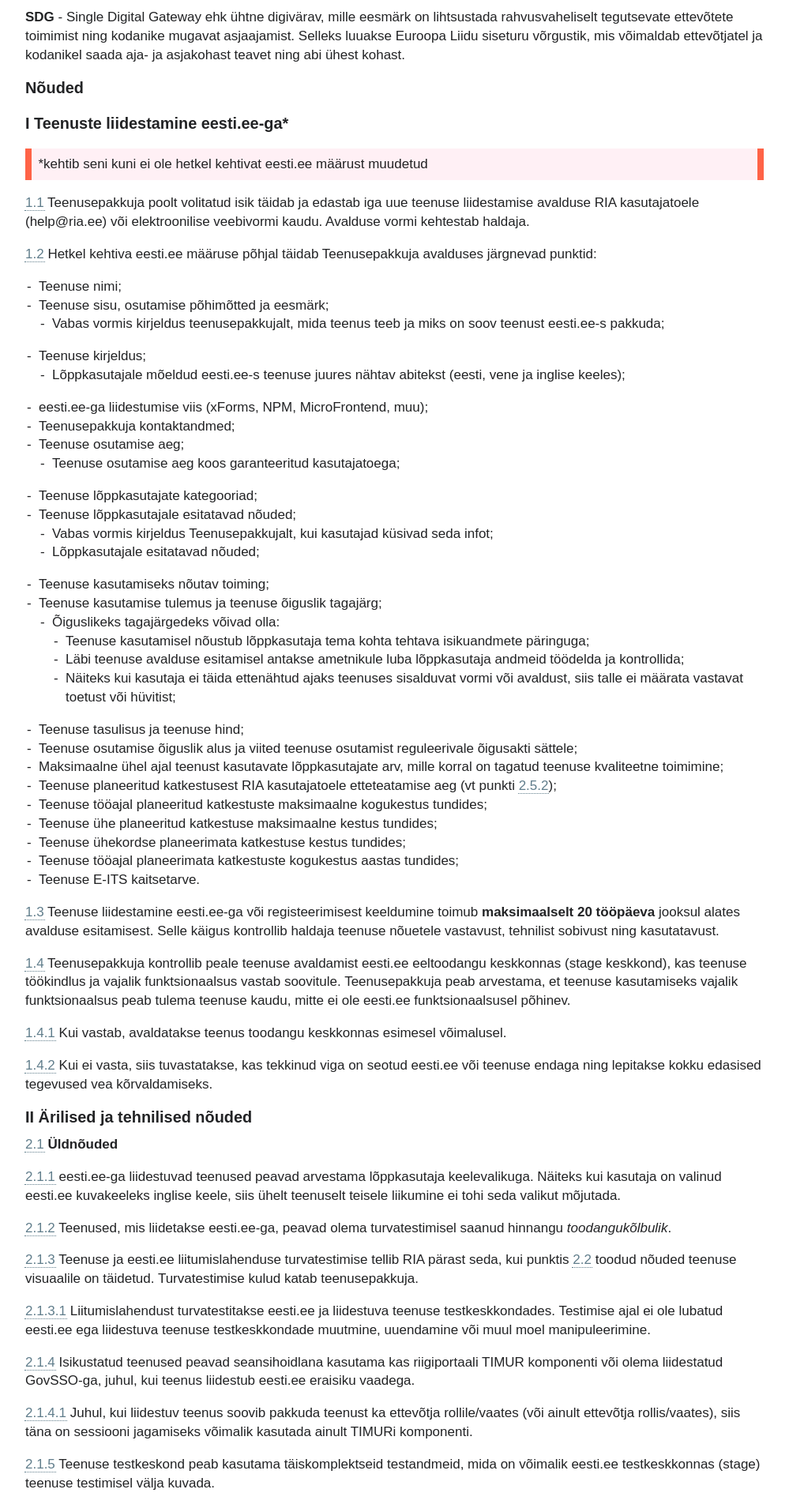
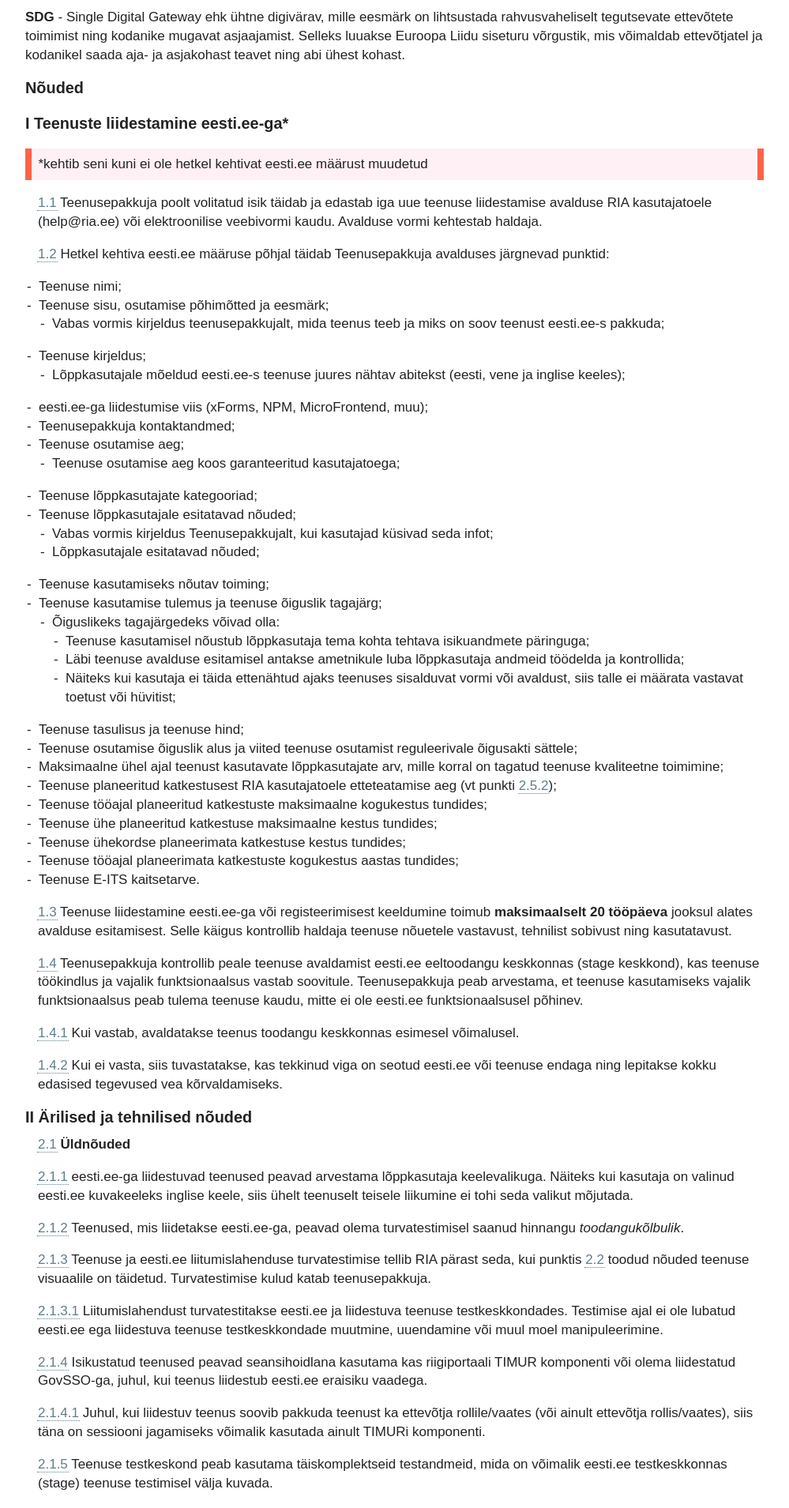
Before and after one commit to e-gov/eesti-ee-mfn, a Jekyll site: the page built from index.md, in a window 1280 px wide. Shown: the part 2157-4066 px from the top of the page at 79% size, without its empty margins (0-999 px from the left). Built offline with Jekyll 4.4.1, drawn with Linux system fonts in a browser that asks for light colours; our own code applies the rules of GitHub Pages for plain Markdown files.

Commit message:
style: update some CSS

```diff
--- a/_includes/Nouded.html
+++ b/_includes/Nouded.html
@@ -1,13 +1,13 @@
 {% for item in include.requirements %}
-  <p>
+  <p class="ml-1">
     <a href='{{ site.baseurl }}/#{{ item.number }}'>{{ item.number }}</a>
     <a id='{{ item.number }}'></a> {{ item.name | markdownify | remove: '<p>' | remove: '</p>' }}
-  </p>
+
   {% if item.sections %}
   <table>
     {% for section in item.sections %}
     <tr>
-      <td>{{ section.name }}</td>
+      <th>{{ section.name }}</th>
     </tr>
     <tr>
       <td>
@@ -23,4 +23,6 @@
   {% if item.requirements %}
     {% include Nouded.html requirements=item.requirements %}
   {% endif %}
+
+  </p>
 {% endfor %}
--- a/css/Times.css
+++ b/css/Times.css
@@ -112,7 +112,13 @@ ol {
 /*#region Tabelid */
 table { width: 100%; margin: 0 4em 2em 0; }
 table { border-collapse: collapse; }
-table, th, td { border: 1px solid black; }
+table, th, td {
+  border: 1px solid black;
+  text-align: left;
+}
+th {
+  background-color: #f7f7f7;
+}
 th, td { padding: 6px; }
 /*#endregion */
 
@@ -217,4 +223,7 @@ a[href]:hover {
   border-style: none solid;
   background: LavenderBlush;
 }
+.ml-1 {
+  margin-left: 1rem;
+}
 /*#endregion */
```
